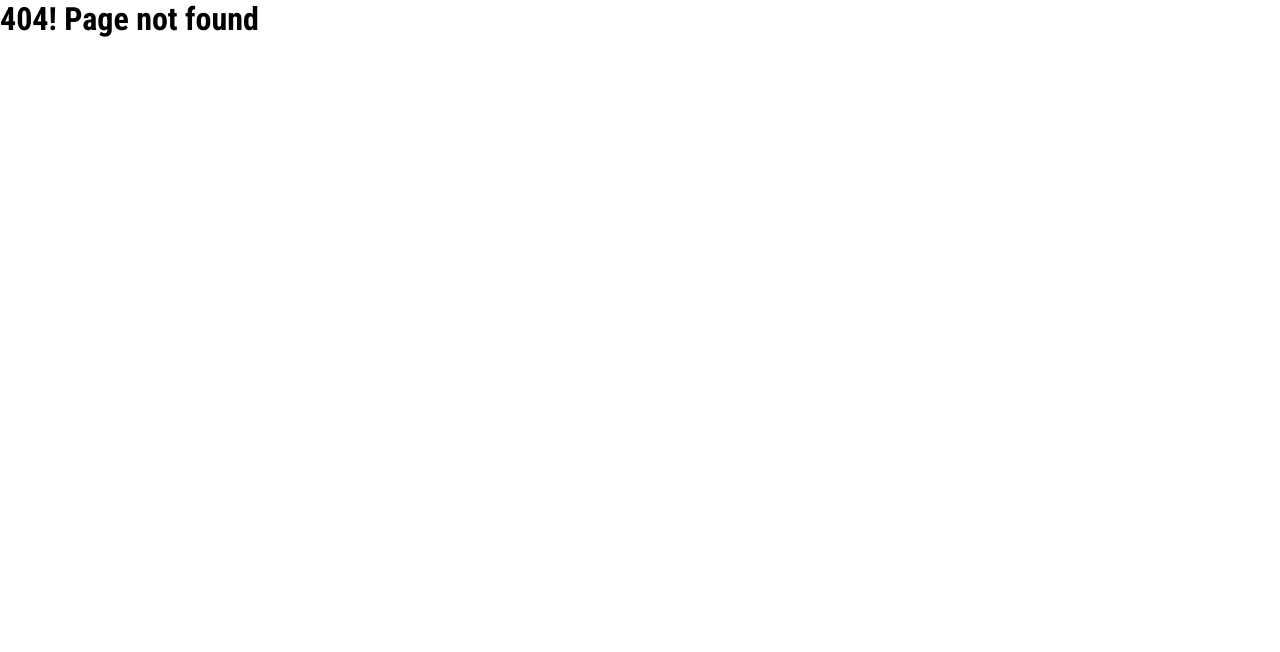
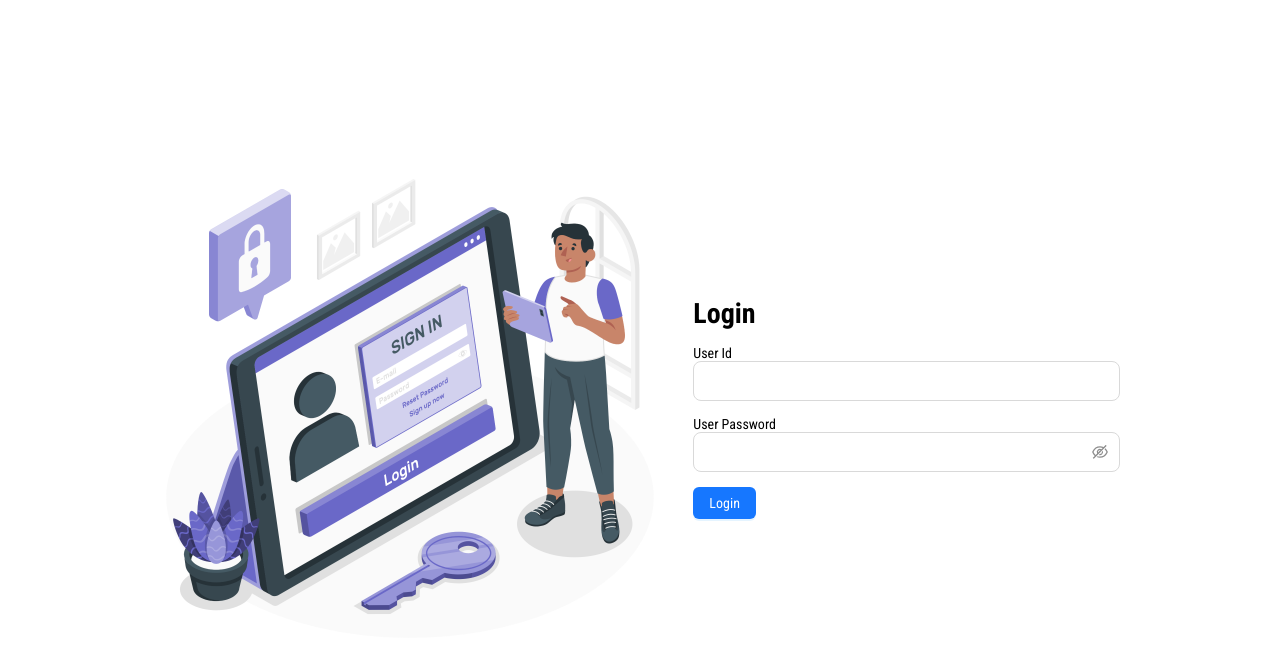
Before and after one commit to arju10/university-management-frontend, a Next.js app: page /login in a window 1280 px wide. Before the commit this address had no page. Shown: the top 652 px of the page. Built offline with nearby package versions, Linux system fonts and the light colour scheme.

Commit message:
Create Login page using reusable Form

```diff
--- /dev/null
+++ b/src/app/login/page.tsx
@@ -0,0 +1,66 @@
+"use client";
+import { Button, Col, Input, Row } from "antd";
+import loginImage from "../../assets/login.png";
+import Image from "next/image";
+import Form from "@/components/Forms/Form";
+import FormInput from "@/components/Forms/FormInput";
+import { SubmitHandler } from "react-hook-form";
+
+type FormValues = {
+  id: string;
+  password: string;
+};
+
+const LoginPage = () => {
+  const onSubmit: SubmitHandler<FormValues> = (data) => {
+    try {
+      console.log(data);
+    } catch (err) {}
+  };
+  return (
+    <Row
+      justify="center"
+      align="middle"
+      style={{
+        minHeight: "100vh",
+      }}
+    >
+      <Col sm={12} md={16} lg={10}>
+        <Image src={loginImage} width={500} alt="login image" />
+      </Col>
+      <Col sm={12} md={8} lg={8}>
+        <h1
+          style={{
+            margin: "15px 0px",
+          }}
+        >
+          Login
+        </h1>
+        <div>
+          <Form submitHandler={onSubmit}>
+            <div>
+              <FormInput name="id" type="text" size="large" label="User Id" />
+            </div>
+            <div
+              style={{
+                margin: "15px 0px",
+              }}
+            >
+              <FormInput
+                name="password"
+                type="password"
+                size="large"
+                label="User Password"
+              />
+            </div>
+            <Button type="primary" htmlType="submit">
+              Login
+            </Button>
+          </Form>
+        </div>
+      </Col>
+    </Row>
+  );
+};
+
+export default LoginPage;
```
Also changed, not shown: src/app/login/LoginPage.tsx (deleted, +0 -11 lines), src/assets/iub_logo.jpg (renamed from public/assets/iub_logo.jpg), src/assets/login.png (added).
